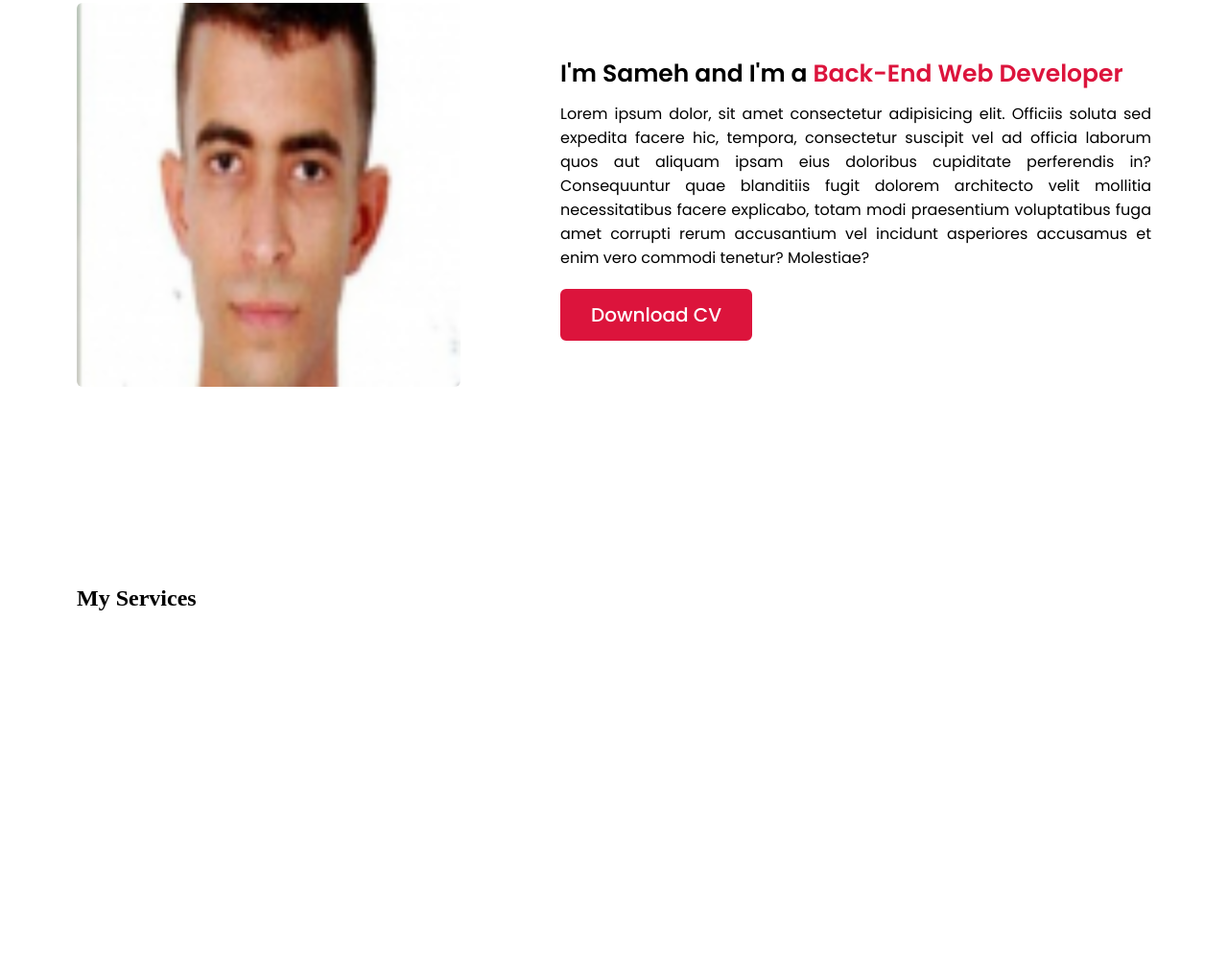
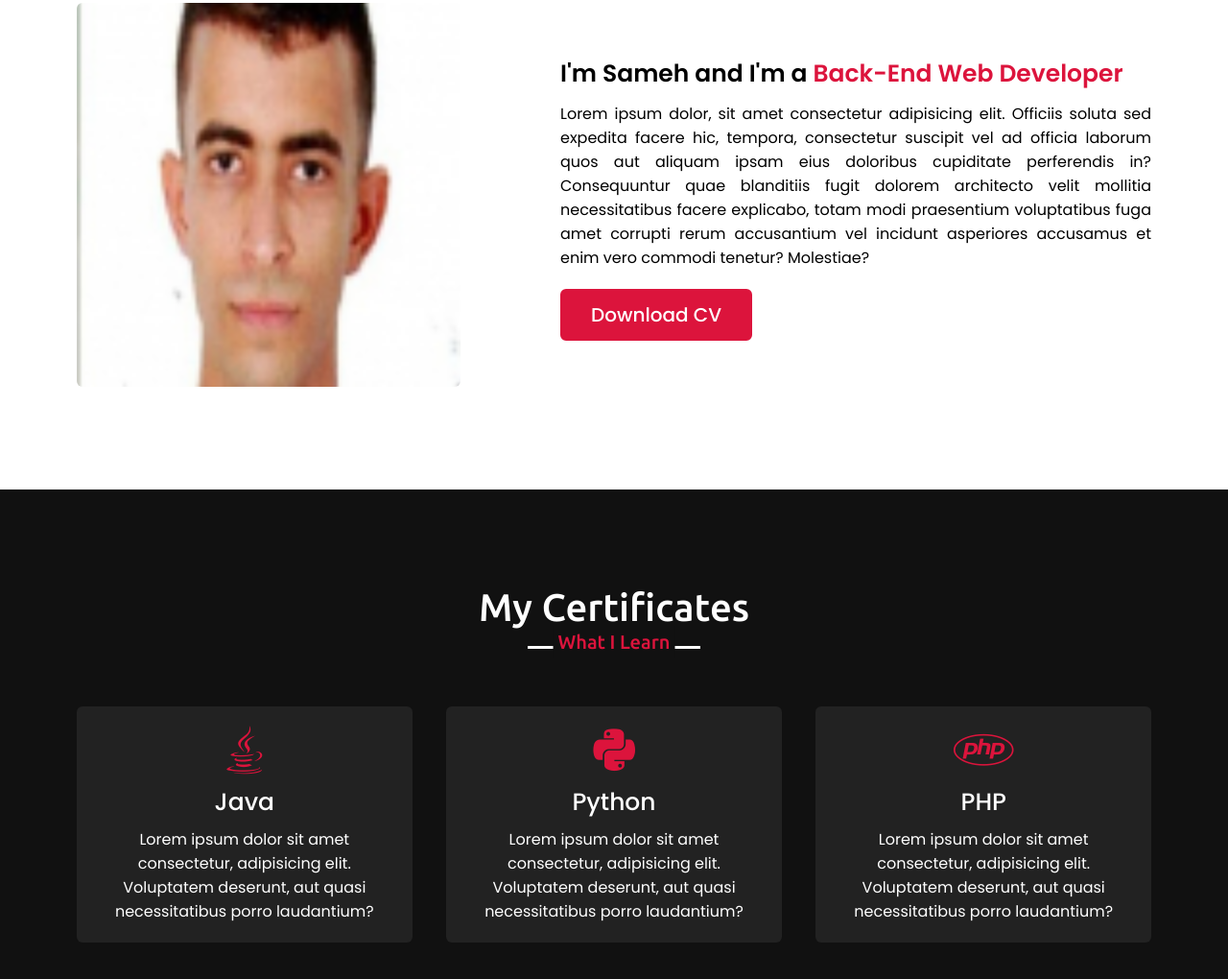
Before and after one commit to samehben3li/My-Portfolio, a plain HTML site: page index.html in a window 1280 px wide. Shown: the part 1023-2043 px from the top of the page at 96% size. Before the commit the page ends 1760 px from the top, so only its background shows below. Drawn offline with nearby package versions, Linux system fonts and the light colour scheme.

Commit message:
my certificates section complited

```diff
--- a/index.html
+++ b/index.html
@@ -7,9 +7,8 @@
     <meta name="viewport" content="width=device-width, initial-scale=1.0">
     <title>Personnal Portfolio </title>
     <link rel="stylesheet" href="style.css">
-    <link rel="stylesheet" href="https://cdnjs.cloudflare.com/ajax/libs/font-awesome/5.15.4/css/fontawesome.min.css"
-        integrity="sha512-P9vJUXK+LyvAzj8otTOKzdfF1F3UYVl13+F8Fof8/2QNb8Twd6Vb+VD52I7+87tex9UXxnzPgWA3rH96RExA7A=="
-        crossorigin="anonymous" referrerpolicy="no-referrer" />
+    <link rel="stylesheet" href="https://pro.fontawesome.com/releases/v5.10.0/css/all.css"
+        integrity="sha384-AYmEC3Yw5cVb3ZcuHtOA93w35dYTsvhLPVnYs9eStHfGJvOvKxVfELGroGkvsg+p" crossorigin="anonymous" />
     <script src="https://code.jquery.com/jquery-3.6.0.min.js"></script>
 </head>
 
@@ -63,11 +62,34 @@
         </div>
     </section>
 
-    <section class="services" id="services">
+    <section class="certificates" id="certificates">
         <div class="max-width">
-            <h2 class="title">My Services</h2>
-            <div class="services-content">
-
+            <h2 class="title">My Certificates</h2>
+            <div class="certificates-content">
+                <div class="card">
+                    <div class="box">
+                        <i class="fab fa-java"></i>
+                        <div class="text">Java</div>
+                        <p>Lorem ipsum dolor sit amet consectetur, adipisicing elit. Voluptatem deserunt, aut quasi
+                            necessitatibus porro laudantium?</p>
+                    </div>
+                </div>
+                <div class="card">
+                    <div class="box">
+                        <i class="fab fa-python"></i>
+                        <div class="text">Python</div>
+                        <p>Lorem ipsum dolor sit amet consectetur, adipisicing elit. Voluptatem deserunt, aut quasi
+                            necessitatibus porro laudantium?</p>
+                    </div>
+                </div>
+                <div class="card">
+                    <div class="box">
+                        <i class="fab fa-php"></i>
+                        <div class="text">PHP</div>
+                        <p>Lorem ipsum dolor sit amet consectetur, adipisicing elit. Voluptatem deserunt, aut quasi
+                            necessitatibus porro laudantium?</p>
+                    </div>
+                </div>
             </div>
         </div>
     </section>
--- a/style.css
+++ b/style.css
@@ -113,10 +113,10 @@
 section{
     padding: 100px 0;
 }
-.about{
+.about, .certificates{
     font-family: 'Poppins',sans-serif;
 }
-.about .title{
+section .title{
     position: relative;
     text-align: center;
     font-size: 40px;
@@ -125,7 +125,7 @@ section{
     padding-bottom: 20px;
     font-family: 'Ubuntu', sans-serif;
 }
-.about .title::before{
+section .title::before{
     content: "";
     position: absolute;
     bottom: 0px;
@@ -135,8 +135,7 @@ section{
     background:#111;
     transform: translateX(-50%);
 }
-.about .title::after{
-    content: "Who Am I";
+section .title::after{
     position: absolute;
     bottom: -10px;
     left: 50%;
@@ -146,7 +145,11 @@ section{
     background:#fff;
     transform: translateX(-50%);
 }
-.about .about-content{
+.about .title::after{
+    content: "Who Am I";
+}
+.about .about-content,
+.certificates .certificates-content{
     display: flex;
     flex-wrap: wrap;
     align-items: center;
@@ -190,6 +193,49 @@ section{
 .about .about-content .right a:hover{
     color: crimson;
     background: none;
+}
+
+.certificates{
+    color: #fff;
+    background: #111;
+}
+.certificates .title::before{
+    background: #fff;
+}
+.certificates .title::after{
+    background: #111;
+    content: "What I Learn";
+}
+.certificates .certificates-content .card{
+    width: calc(33% - 20px);
+    background: #222;
+    text-align: center;
+    border-radius: 6px;
+    padding: 20px 25px;
+    cursor: pointer;
+    transition: all 0.3s ease;
+}
+.certificates .certificates-content .card:hover{
+    background: crimson;
+}
+.certificates .certificates-content .card .box{
+    transition: all 0.3s ease;
+}
+.certificates .certificates-content .card:hover .box{
+    transform: scale(1.05);
+}
+.certificates .certificates-content .card i{
+    font-size: 50px;
+    color: crimson;
+    transition: color 0.3s ease;
+}
+.certificates .certificates-content .card:hover i{
+    color: #fff;
+}
+.certificates .certificates-content .card .text{
+    font-size: 25px;
+    font-weight: 500;
+    margin: 10px 0 7px 0;
 }
 
 @media(max-width: 947px){
@@ -249,4 +295,8 @@ section{
     .about .about-content .right{
         flex :100%;
     }
+    .certificates .certificates-content .card{
+        width: 100%;
+        margin-bottom: 20px;
+    }
 }
```
